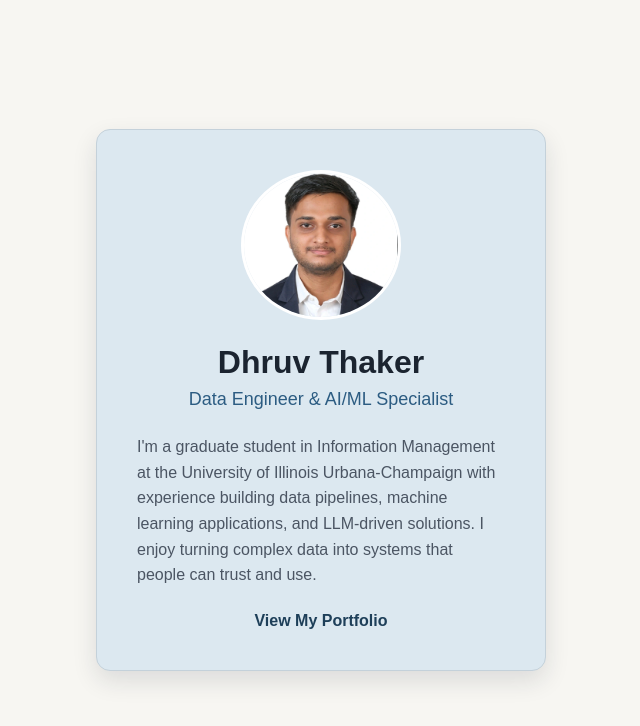
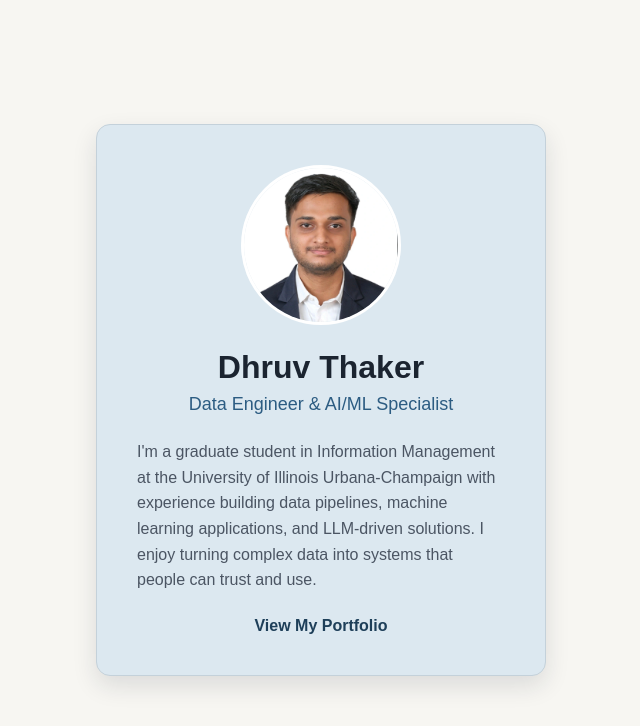
Before and after one commit to dthaker7/mp0, a website built with webpack: page src/index.html in a window 1280 px wide. Shown: the whole page, without its empty margins (319-959 px from the left). Built offline with nearby package versions, Linux system fonts and the light colour scheme.

Commit message:
Update main.css

```diff
--- a/src/css/main.css
+++ b/src/css/main.css
@@ -33,11 +33,11 @@ body {
 .profile-card__photo {
   display: block;
   width: 160px;
-  height: 150px;
+  height: 160px;
   margin: 0 auto 24px;
 
   object-fit: cover;
-  object-position: 60% center;
+  object-position: center top;
   border-radius: 50%;
   border: 3px solid white;
 }
```
